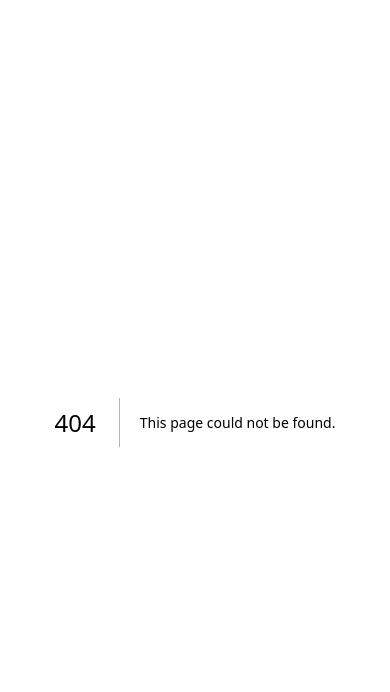
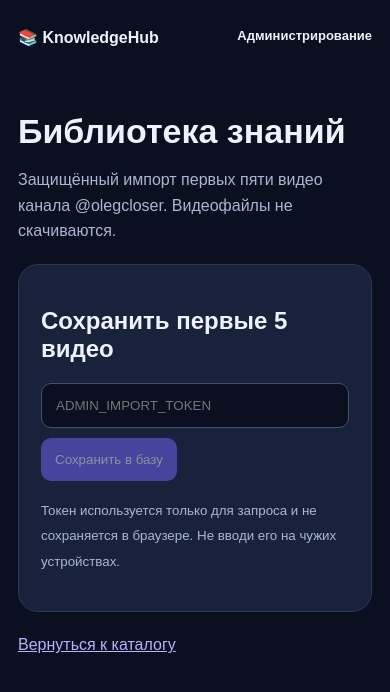
Before and after one commit to adiletzainidinov/knowledge-hub, a Next.js app: page /admin in a window 390 px wide. Before the commit this address had no page. Shown: the top 692 px of the page. Built offline with nearby package versions, Linux system fonts and the light colour scheme.

Commit message:
Add protected mobile admin import UI

```diff
--- /dev/null
+++ b/app/admin/page.tsx
@@ -0,0 +1,20 @@
+"use client";
+import {useState} from "react";
+export default function Admin(){
+ const [token,setToken]=useState("");const [busy,setBusy]=useState(false);const [message,setMessage]=useState("");const [items,setItems]=useState<{id:string;title:string;url:string}[]>([]);
+ async function run(){
+ setBusy(true);setMessage("");setItems([]);
+ try{
+ const response=await fetch("/api/admin/import-five",{method:"POST",headers:{"Authorization":"Bearer "+token}});
+ const data=await response.json();
+ if(!response.ok)throw new Error(data.error||"Не удалось сохранить видео");
+ setItems(data.videos||[]);setMessage("Успешно сохранено видео: "+data.imported+". Данные записаны в Supabase.");
+ }catch(error){setMessage(error instanceof Error?error.message:"Неизвестная ошибка");}
+ finally{setBusy(false);}
+ }
+ return <main><header>📚 KnowledgeHub <span style={{float:"right",fontSize:13}}>Администрирование</span></header>
+ <h1>Библиотека знаний</h1><p>Защищённый импорт первых пяти видео канала @olegcloser. Видеофайлы не скачиваются.</p>
+ <section className="panel"><h2>Сохранить первые 5 видео</h2><div className="form"><input type="password" autoComplete="off" aria-label="Токен администратора" placeholder="ADMIN_IMPORT_TOKEN" value={token} onChange={e=>setToken(e.target.value)}/><button disabled={busy||!token.trim()} onClick={run}>{busy?"Сохраняем...":"Сохранить в базу"}</button></div><p><small>Токен используется только для запроса и не сохраняется в браузере. Не вводи его на чужих устройствах.</small></p>{message&&<p role="status">{message}</p>}</section>
+ {items.length>0&&<section className="panel"><h2>Сохранённые видео</h2><div className="grid">{items.map(v=><article className="card" key={v.id}><h3>{v.title}</h3><a href={v.url} target="_blank" rel="noopener noreferrer">Смотреть на YouTube ↗</a></article>)}</div></section>}
+ <p><a href="/">Вернуться к каталогу</a></p></main>;
+}
```
